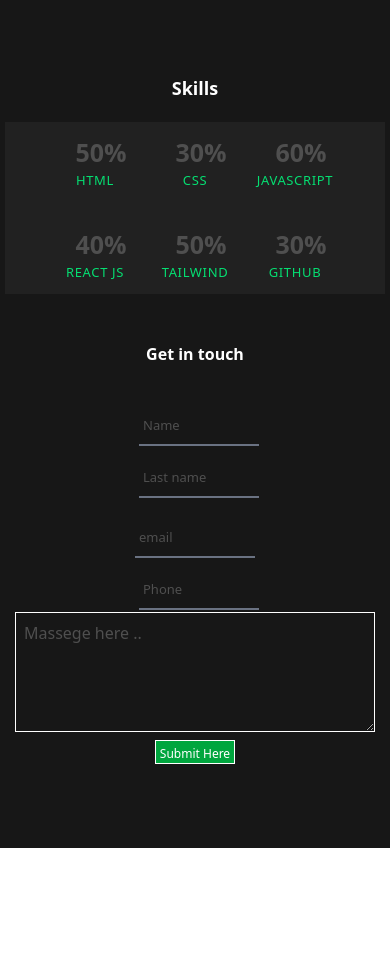
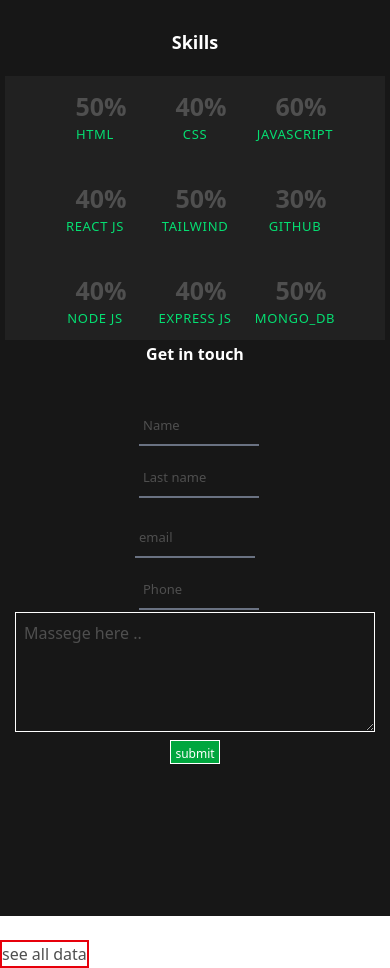
Before and after one commit to Gurpreet-bit-maker/PortFolio_with_projects, a React app: page / in a window 390 px wide. Shown: the part 940-1908 px from the top of the page. Before the commit the page ends 1812 px from the top, so only its background shows below. Built offline with nearby package versions, Linux system fonts and the light colour scheme; the HTML template or start-up script is replaced by a standard one.

Commit message:
added feuters

```diff
--- a/src/Pages/About.jsx
+++ b/src/Pages/About.jsx
@@ -12,7 +12,7 @@ export default function About() {
   return (
     <div
       style={{ backgroundColor: "#171717" }}
-      className=" h-[50vh]  md:h-[60vh] md:flex md:flex-col md:px-40"
+      className=" h-[50vh]  md:h-[70vh] md:flex md:flex-col md:px-40"
     >
       {/* about */}
       <h1 className="text-white text-center text-lg md:text-3xl font-bold">About</h1>
--- a/src/Pages/FormValidation.jsx
+++ b/src/Pages/FormValidation.jsx
@@ -1,5 +1,6 @@
 import { useEffect, useState } from "react";
 import { useForm } from "react-hook-form";
+import { useTransition } from "react";
 
 export default function FormValidation() {
   let {
@@ -9,18 +10,47 @@ export default function FormValidation() {
     formState: { errors, isSubmitSuccessful },
   } = useForm();
 
-  let [userdata, setuserData] = useState();
+  //* form status pending
 
-  let submitForm = (data) => {
+
+  let [userdata, setuserData] = useState([]);
+
+  let submitForm = async (data) => {
     console.log(data);
-    setuserData([{ ...userdata }, data]);
 
-    console.log(userdata);
-    reset();
+    try {
+      reset();
+      await fetch("http://localhost:8080/forms/post", {
+        method: "POST",
+        headers: { "Content-Type": "application/json" },
+        body: JSON.stringify(data),
+      });
+
+      if (!res.ok) {
+        throw new Error("Failed to submit");
+      }
+      // setuserData({ ...userdata }, data);
+    } catch (error) {
+      console.log(error);
+    }
+  };
+  let [data, setD] = useState([]);
+  let [show, setshow] = useState(false);
+
+  let jsondata = async () => {
+    try {
+      let result = await fetch("http://localhost:8080/forms");
+      let data = await result.json();
+      setD(data);
+      setshow(!show);
+      console.log(data);
+    } catch (error) {
+      console.log(error);
+    }
   };
 
   return (
-    <div className="bg-[#171717] text-[#4F4F4F] h-[60vh]">
+    <div className="bg-[#171717] text-[#4F4F4F] h-[68vh]">
       <h1 className="text-center text-white font-bold ">Get in touch</h1>
       {/* Form div  */}
 
@@ -32,25 +62,25 @@ export default function FormValidation() {
           <div className=" text-center flex flex-col items-center h-30 py-2 relative">
             <input
               type="text"
-              {...register("userName", { required: "user name is required" })}
+              {...register("firstName", { required: "user name is required" })}
               placeholder="Name"
               className="border-b-2 border-gray-500 px-1 ml-2 placeholder-[#4F4F4F] w-30 text-[13px] text-white mt-3 h-10"
             />
 
-            {errors.userName && (
+            {errors.firstName && (
               <p className="text-red-300 w-full text-[10px] w-100 absolute top-15 ">
-                {errors.userName.message}
+                {errors.firstName.message}
               </p>
             )}
             <input
               type="text"
-              {...register("lName", { required: "lastname is required" })}
+              {...register("lastName", { required: "lastname is required" })}
               placeholder="Last name"
               className="border-b-2 ml-2 border-gray-500 px-1 placeholder-[#4F4F4F] w-30 text-[13px] text-white mt-3 h-10"
             />
-            {errors.lName && (
+            {errors.lastName && (
               <p className="text-red-300 text-[10px] w-100 absolute top-28">
-                {errors.lName.message}
+                {errors.lastName.message}
               </p>
             )}
           </div>
@@ -68,29 +98,30 @@ export default function FormValidation() {
             )}
             <input
               type="number"
-              {...register("Phonenumber", { required: "number is required" })}
+              {...register("phoneNum", { required: "number is required" })}
               placeholder="Phone"
               className="border-b-2 ml-2 border-gray-500 px-1 placeholder-[#4F4F4F] w-30 text-[13px] text-white mt-3 h-10"
             />
-            {errors.Phonenumber && (
+            {errors.phoneNum && (
               <p className="text-red-300 text-[10px] w-100 absolute top-26">
-                {errors.Phonenumber.message}
+                {errors.phoneNum.message}
               </p>
             )}
           </div>
           <div className=" h-45 flex flex-col justify-center items-center">
             <textarea
-              name="msg"
+              {...register("msg")}
               placeholder="Massege here .. "
               id=""
               className="placeholder-[#4F4F4F] border h-30 w-90  p-2 text-white "
             ></textarea>
             <button
               type="submit"
-              text-sm
-              className=" text-white bg-green-600 text-[12px] md:text-lg border-white border-1 mt-2 h-6 p-1"
+              // text-sm
+              className=" text-white bg-green-600 text-[12px] md:text-lg border-white border-1 mt-2 h-6 md:h-9 p-1"
             >
-              Submit Here
+              {" "}
+              submit
             </button>
             <br />
             {isSubmitSuccessful && (
@@ -99,6 +130,19 @@ export default function FormValidation() {
           </div>
         </div>
       </form>
+      <button  onClick={jsondata} className="border-2 border-red-600">
+        see all data
+      </button>
+      {show
+        ? data.map((items, index) => {
+            return (
+              <div key={index} className="bg-red-200">
+                <p>{items.id}</p>
+                <p className="text-blue-500">{items.firstName}</p>
+              </div>
+            );
+          })
+        : null}
     </div>
   );
 }
--- a/src/Pages/HomePage.jsx
+++ b/src/Pages/HomePage.jsx
@@ -1,4 +1,5 @@
 import About from "./About";
+import img from "../../public/github.png";
 
 export default function HomePage() {
   return (
@@ -40,7 +41,7 @@ export default function HomePage() {
         <div className=" w-40 md:w-180 h-50 md:h-150  flex justify-center items-center">
           <img
             className="bg-white w-40 md:w-100 h-40 md:h-100 rounded-[50%] "
-            src=""
+            src={img}
             alt=""
           />
         </div>
--- a/src/Pages/Skills.jsx
+++ b/src/Pages/Skills.jsx
@@ -1,16 +1,19 @@
 export default function Skills() {
   let skillsData = [
     { percentage: "50%", tech: "HTML" },
-    { percentage: "30%", tech: "CSS" },
+    { percentage: "40%", tech: "CSS" },
     { percentage: "60%", tech: "JAVASCRIPT" },
     { percentage: "40%", tech: "REACT JS" },
     { percentage: "50%", tech: "TAILWIND" },
     { percentage: "30%", tech: "GITHUB" },
+    { percentage: "40%", tech: "NODE JS" },
+    { percentage: "40%", tech: "EXPRESS JS" },
+    { percentage: "50%", tech: "MONGO_DB" },
   ];
   return (
     <div className=" bg-[#171717] h-[35vh]  flex flex-col text-center justify-center items-center">
       <h1 className="font-bold text-lg md:text-4xl font-bold text-white">Skills</h1>
-      <div className="flex flex-wrap gap-3 px-1 bg-[#212121] m-5 w-95 justify-center items-center ">
+      <div className="flex flex-wrap gap-3 px-1 bg-[#212121] m-5 w-95 md:w-170 justify-center items-center ">
         {skillsData.map((item, id) => {
           return (
             <div
--- a/src/Pages/WhatDo.jsx
+++ b/src/Pages/WhatDo.jsx
@@ -3,8 +3,8 @@ export default function WhatDo() {
     " h-22 md:h-60 w-30 md:w-100 text-center pt-4 px-1 bg-[#212121] hover:bg-white hover:text-white";
   return (
     <>
-      <div className="  bg-[#171717] md:pt-10 h-50 md:h-[100vh] md:items-start   flex flex-col justify-start">
-        <h1 className=" bg-[#171717] text-lg md:text-4xl mt-5  font-bold text-center text-white ">
+      <div className="  bg-[#171717] md:pt-10 h-50 md:h-[80vh]    flex flex-col justify-start">
+        <h1 className=" bg-[#171717] text-lg md:text-4xl mt-5 md:mb-1 text-center font-bold  md:text-center text-white ">
           What i Do
         </h1>
 
```
Also changed, not shown: public/github.png (added).
